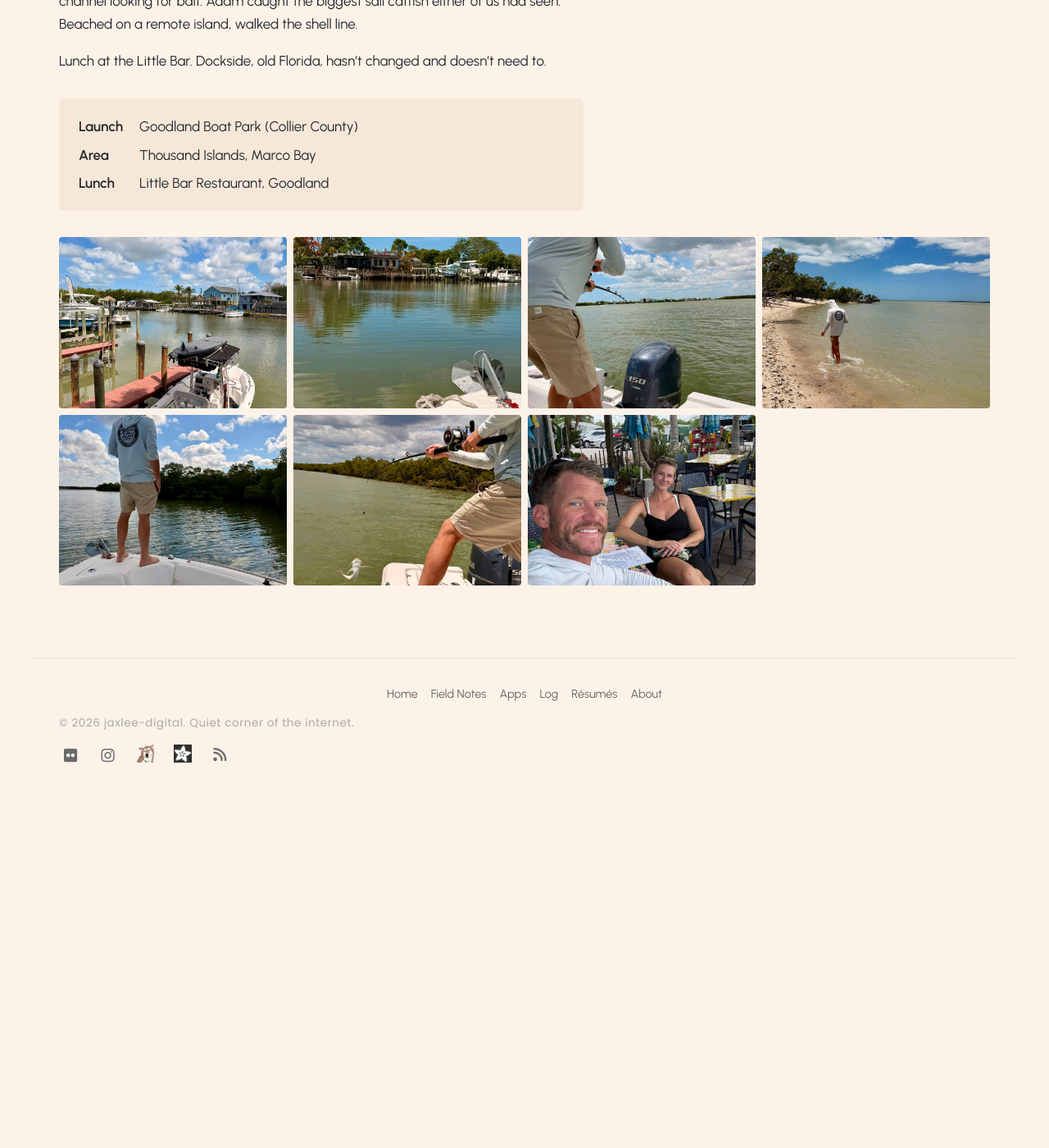
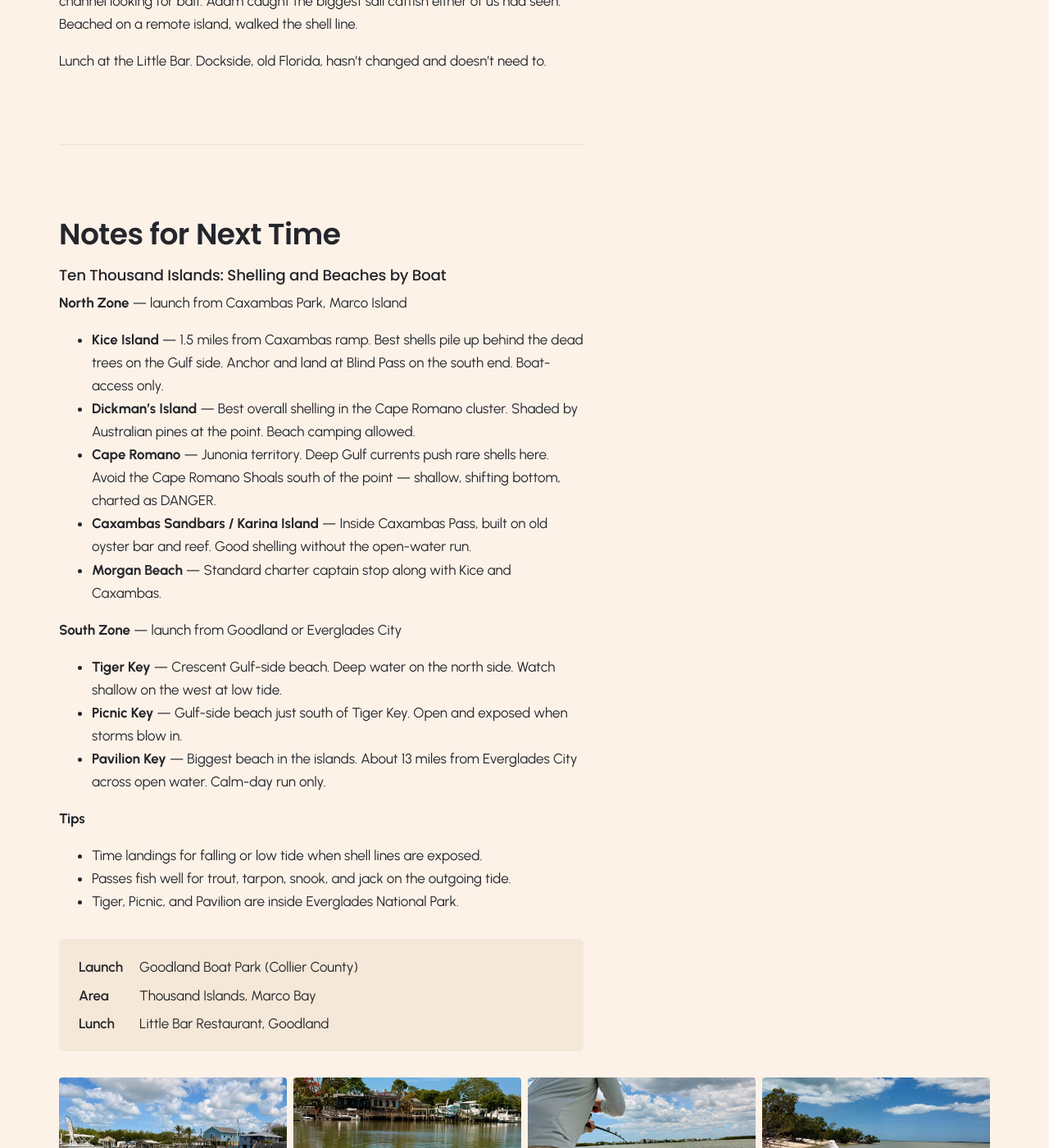
Before and after one commit to jaxlee-digital/jaxlee, a Jekyll site: the page built from _log/2026-06-06-goodland-thousand-islands.md, in a window 1280 px wide and 1400 px high, scrolled down 1854 px. Shown: the whole window at 82% size. Built offline with Jekyll 4.4.1, drawn with Linux system fonts in a browser that asks for light colours; before the commit the page ends 2840 px from its top, so only the background shows below that.

Commit message:
log: add Ten Thousand Islands shelling notes to Goodland entry

```diff
--- a/_log/2026-06-06-goodland-thousand-islands.md
+++ b/_log/2026-06-06-goodland-thousand-islands.md
@@ -48,3 +48,29 @@ walked the shell line.
 
 Lunch at the Little Bar. Dockside, old Florida, hasn't changed
 and doesn't need to.
+
+---
+
+## Notes for Next Time
+
+### Ten Thousand Islands: Shelling and Beaches by Boat
+
+**North Zone** — launch from Caxambas Park, Marco Island
+
+- **Kice Island** — 1.5 miles from Caxambas ramp. Best shells pile up behind the dead trees on the Gulf side. Anchor and land at Blind Pass on the south end. Boat-access only.
+- **Dickman's Island** — Best overall shelling in the Cape Romano cluster. Shaded by Australian pines at the point. Beach camping allowed.
+- **Cape Romano** — Junonia territory. Deep Gulf currents push rare shells here. Avoid the Cape Romano Shoals south of the point — shallow, shifting bottom, charted as DANGER.
+- **Caxambas Sandbars / Karina Island** — Inside Caxambas Pass, built on old oyster bar and reef. Good shelling without the open-water run.
+- **Morgan Beach** — Standard charter captain stop along with Kice and Caxambas.
+
+**South Zone** — launch from Goodland or Everglades City
+
+- **Tiger Key** — Crescent Gulf-side beach. Deep water on the north side. Watch shallow on the west at low tide.
+- **Picnic Key** — Gulf-side beach just south of Tiger Key. Open and exposed when storms blow in.
+- **Pavilion Key** — Biggest beach in the islands. About 13 miles from Everglades City across open water. Calm-day run only.
+
+**Tips**
+
+- Time landings for falling or low tide when shell lines are exposed.
+- Passes fish well for trout, tarpon, snook, and jack on the outgoing tide.
+- Tiger, Picnic, and Pavilion are inside Everglades National Park.
```
